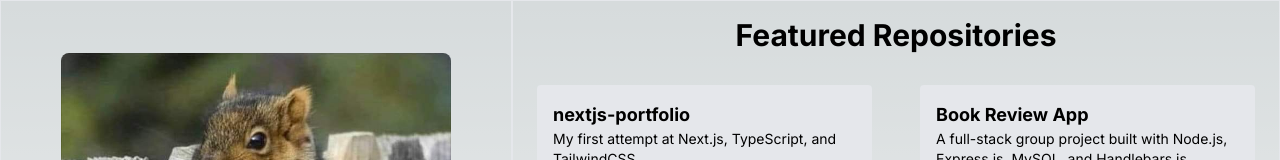
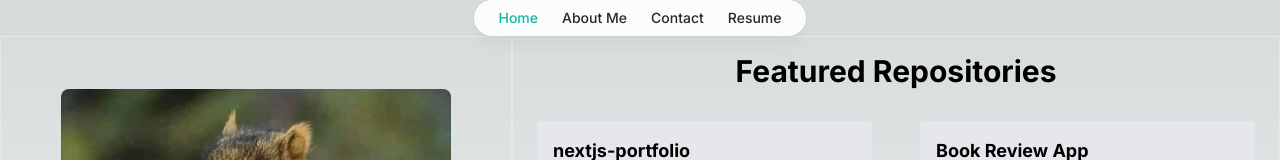
Before and after one commit to PhishWasHere/nextjs-portfolio, a Next.js app: page / in a window 1280 px wide. Shown: the top 160 px of the page. Built offline with nearby package versions, Linux system fonts and the light colour scheme; no server answers.

Commit message:
most css done, component file path refactor, navbar

```diff
--- a/src/app/page.tsx
+++ b/src/app/page.tsx
@@ -1,17 +1,16 @@
 import Image from 'next/image'
 
-import Avatar from '../components/avatar'
-import Stack from '../components/stack'
 
-import Feat from '../components/feat'
-import Repos from '../components/repos'
+import NavBar from '@/components/nav'
+import Home from '@/components/home'
+
 
 import Seed from '../utils/seed'
 import ConnectDB from '../config'
 
 
 
-export default function Home() {
+export default function Portfolio() {
 
   const db = async () => {
     await ConnectDB();
@@ -22,19 +21,9 @@
 
   return (
     <>
-    <div className="lg:flex min-h-screen justify-center">
-      <aside className='px-3 py-1 border lg:max-w-lg '>
-        <div className='md:min-w-full'>
-          <Avatar />
-          <Stack />
-        </div>
-      </aside>
+    <NavBar />
 
-      <main className='container w-full border max-w-7xl'>
-        <Feat />
-        <Repos />
-      </main>
-    </div>
+    <Home />
     </>
   )
 }
--- a/src/components/avatar/index.tsx
+++ b/src/components/home/avatar/index.tsx
@@ -3,7 +3,7 @@
 
 export default function Avatar(){
     return (
-        <section id="avatar" className="flex container justify-center  rounded-md hover:bg-gray-200 cursor-pointer p-2 text-gray-700 hover:text-blue-400">
+        <section id="avatar" className="flex justify-center  rounded-md hover:bg-gray-200 cursor-pointer p-2 text-gray-700 hover:text-blue-400">
             <div className="m-5 p-5 text-center">
                 <Image
                     className="mx-auto rounded-lg"
--- /dev/null
+++ b/src/components/home/index.tsx
@@ -0,0 +1,25 @@
+import Avatar from './avatar'
+import Stack from './stack'
+import Feat from './feat'
+import Repos from './repos'
+
+export default function Home() {
+    return (
+        <>
+        <div className="lg:flex min-h-screen justify-center">
+          <aside className='px-3 py-1 border lg:max-w-lg '>
+            <div className='md:min-w-full'>
+              <Avatar />
+              <Stack />
+            </div>
+          </aside>
+
+          <main className='container w-full border max-w-7xl'>
+            <Feat />
+            <Repos />
+          </main>
+        </div>
+
+        </>
+      )
+}
--- /dev/null
+++ b/src/components/nav/index.tsx
@@ -0,0 +1,45 @@
+'use client'
+
+import Link from 'next/link'
+import { usePathname } from 'next/navigation'
+
+
+
+export default function NavBar() {
+
+    const navLinks = [
+        { href: '/', label: 'Home',},
+        { href: '/about', label: 'About Me',},
+        { href: '/contact', label: 'Contact',},
+        { href: '/resume', label: 'Resume',},
+    ];
+
+    const pathname = usePathname();
+
+    return (
+        <nav className='flex justify-end md:justify-center'>
+            <div className="pointer-events-auto hidden md:block">
+                <ul className="flex rounded-full bg-white/90 px-3 text-sm font-medium text-zinc-800 shadow-lg shadow-zinc-800/5 ring-1 ring-zinc-900/5 backdrop-blur dark:bg-zinc-800/90 dark:text-zinc-200 dark:ring-white/10">
+                    {navLinks.map((link) => {
+                        const isActive = pathname === link.href;
+                        return (
+                            <li key={link.label}>
+                                <Link href={link.href}
+
+                                    className={
+                                        isActive ?
+                                        'relative block px-3 py-2 transition text-teal-500 dark:text-teal-400'
+                                        :
+                                        'relative block px-3 py-2 transition hover:text-teal-500 dark:hover:text-teal-400'
+                                    }>
+
+                                    {link.label}
+                                </Link>
+                            </li>
+                        )
+                    })}
+                </ul>
+            </div>
+        </nav>
+    );
+}
```
Also changed, not shown: src/components/home/feat/index.tsx (renamed from src/components/feat/index.tsx), src/components/home/repos/index.tsx (renamed from src/components/repos/index.tsx), src/components/home/stack/index.tsx (renamed from src/components/stack/index.tsx).
